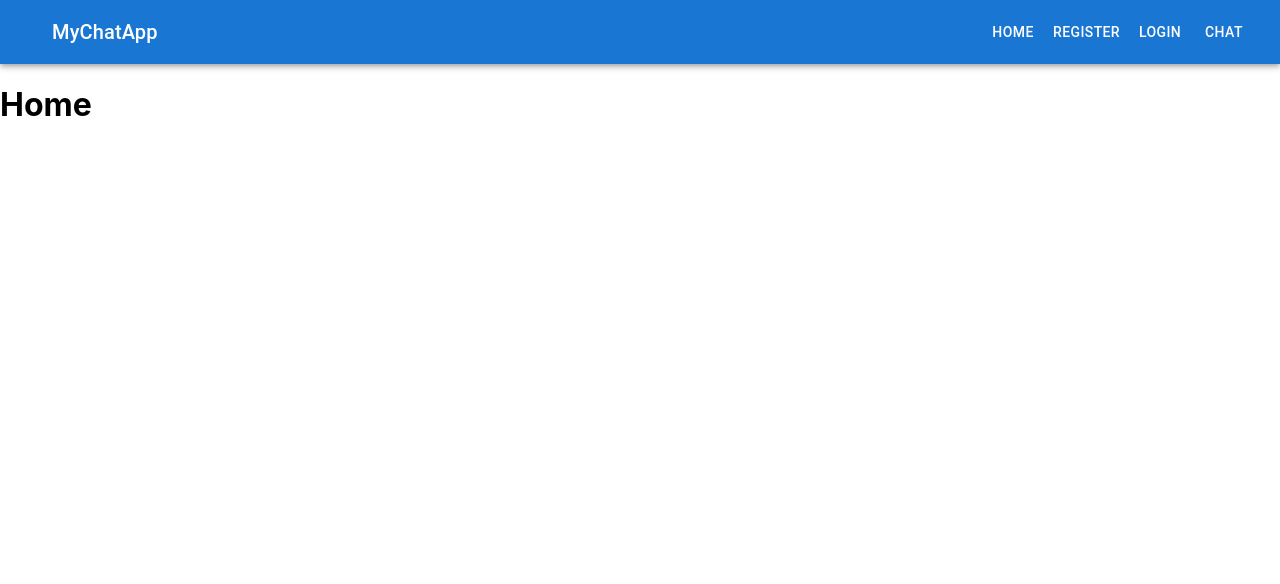
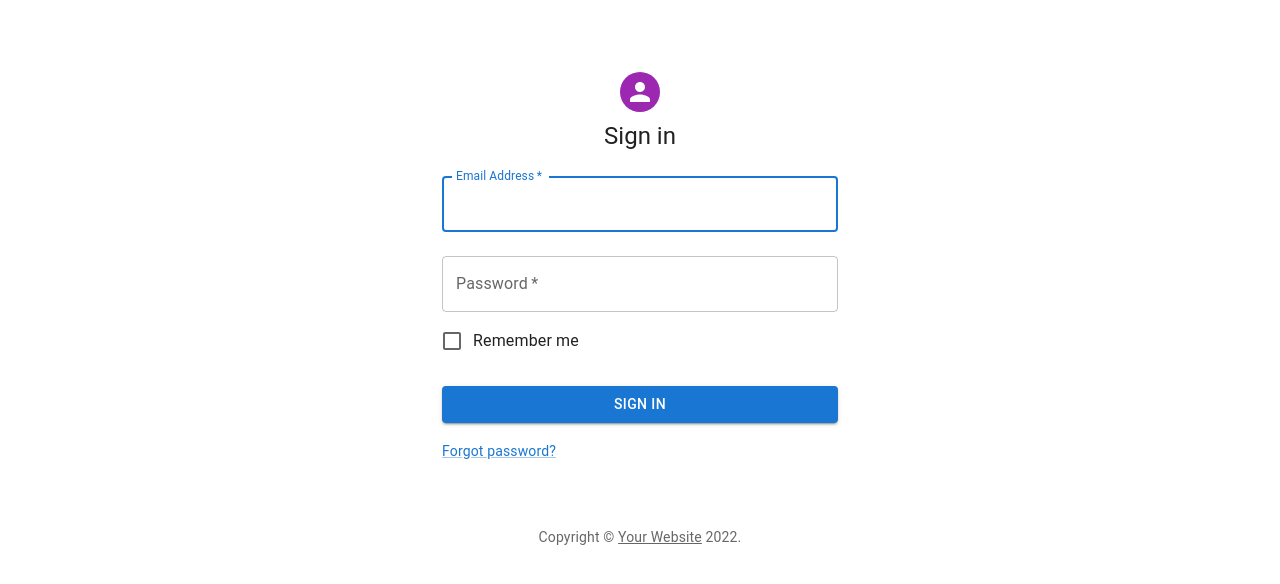
Before and after one commit to GabrielCote1999/chatAppReact, a React (Create React App) app in the folder chat-app/: page / in a window 1280 px wide. Shown: the top 584 px of the page. Built offline with nearby package versions, Linux system fonts and the light colour scheme.

Commit message:
<Nav>: Doesn't show the login option if the user is logged in

```diff
--- a/chat-app/src/App.js
+++ b/chat-app/src/App.js
@@ -14,12 +14,13 @@ function App() {
 /*
 the signUp page will only show up if the user is logged in
 */
-/*
+
   const [token, setToken] = useState();
   if (!token){
     return <SignInForm setToken = {setToken} />
   }
-  */
+
+
 
 
   //Socket
@@ -28,10 +29,10 @@ the signUp page will only show up if the user is logged in
   return (
 
       <BrowserRouter>
-      <Nav />
+      <Nav token = {setToken}  />
       <Routes>
        <Route path = '/' element = {<Home/>} />
-        <Route path = '/login' element = {<SignInForm/>} />
+        <Route path = '/login' element = {<SignInForm setToken = {setToken}/>} />
         <Route path = '/signup' element = {<SignUp/>} />
         <Route path ='/chat' element = {<Chat/>} />
 
--- a/chat-app/src/Component/Nav.js
+++ b/chat-app/src/Component/Nav.js
@@ -8,7 +8,11 @@ import IconButton from "@mui/material/IconButton";
 import { Link } from "react-router-dom";
 import "./Nav.css"
 
-const Nav = () => {
+const Nav = (props) => {
+
+  const token = props.token;
+
+
   return (
     <div className="nav">
     <Box
@@ -39,14 +43,23 @@ const Nav = () => {
             Register
           </Button>
 
-          <Button component = {Link} to = "/login" color="inherit">
-              Login
-              </Button>
+         {!token? <Button component = {Link} to = "/login" color="inherit">Login</Button>: <></>}
+
+
+
+
+
+
+
           <Button component ={Link} to ="/chat" color="inherit">Chat</Button>
         </Toolbar>
       </AppBar>
     </Box>
     </div>
+
   );
-};
+
+}
+
+
 export default Nav;
```
Also changed, not shown: 1 other file (tests, documents, lock files or other folders).
